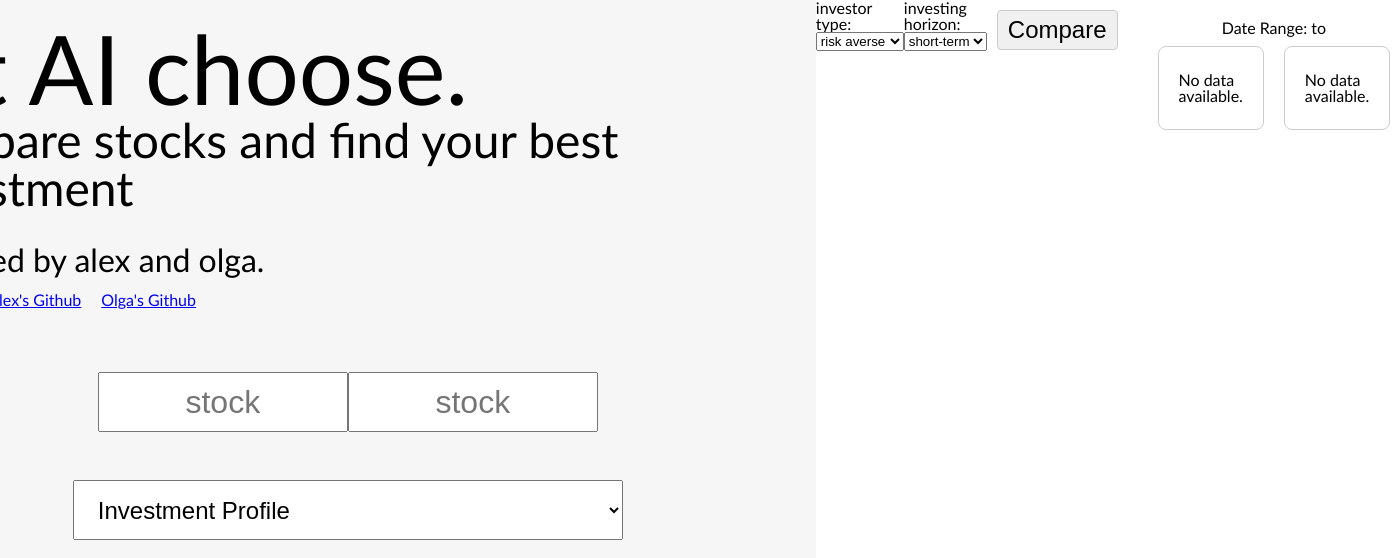
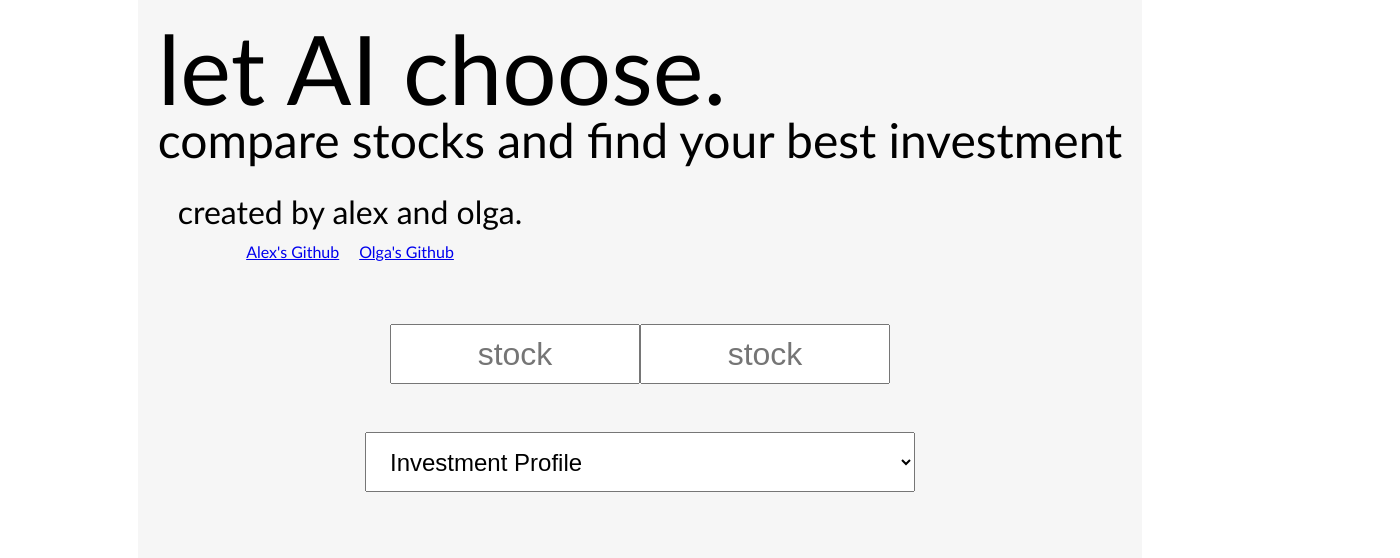
Before and after one commit to Luckyleck/Stock-Comparison-App, a React (Create React App) app: page / in a window 1280 px wide. Shown: the top 558 px of the page, 1400 px wide, since content can reach past the window. Built offline with nearby package versions, Linux system fonts and the light colour scheme; no server answers.

Commit message:
curly braces

```diff
--- a/src/App.js
+++ b/src/App.js
@@ -100,12 +100,12 @@ function App() {
                     onChange={(e) => setStockTwo(e.target.value)}
                 />
             </div> */}
-            <InvestorInfo onChange={setInvestorType} />
+            {/* <InvestorInfo onChange={setInvestorType} />
             <InvestingHorizon onChange={setInvestingHorizon} />
             <button onClick={handleCompare}>Compare</button>
             <ChatGPT responseGPT={responseGPT} />
             <Chart stockOneData={stockOneData} stockTwoData={stockTwoData} />
-            <Stock stockOneData={stockOneData} stockTwoData={stockTwoData} />
+            <Stock stockOneData={stockOneData} stockTwoData={stockTwoData} /> */}
         </div>
     );
 }
```
